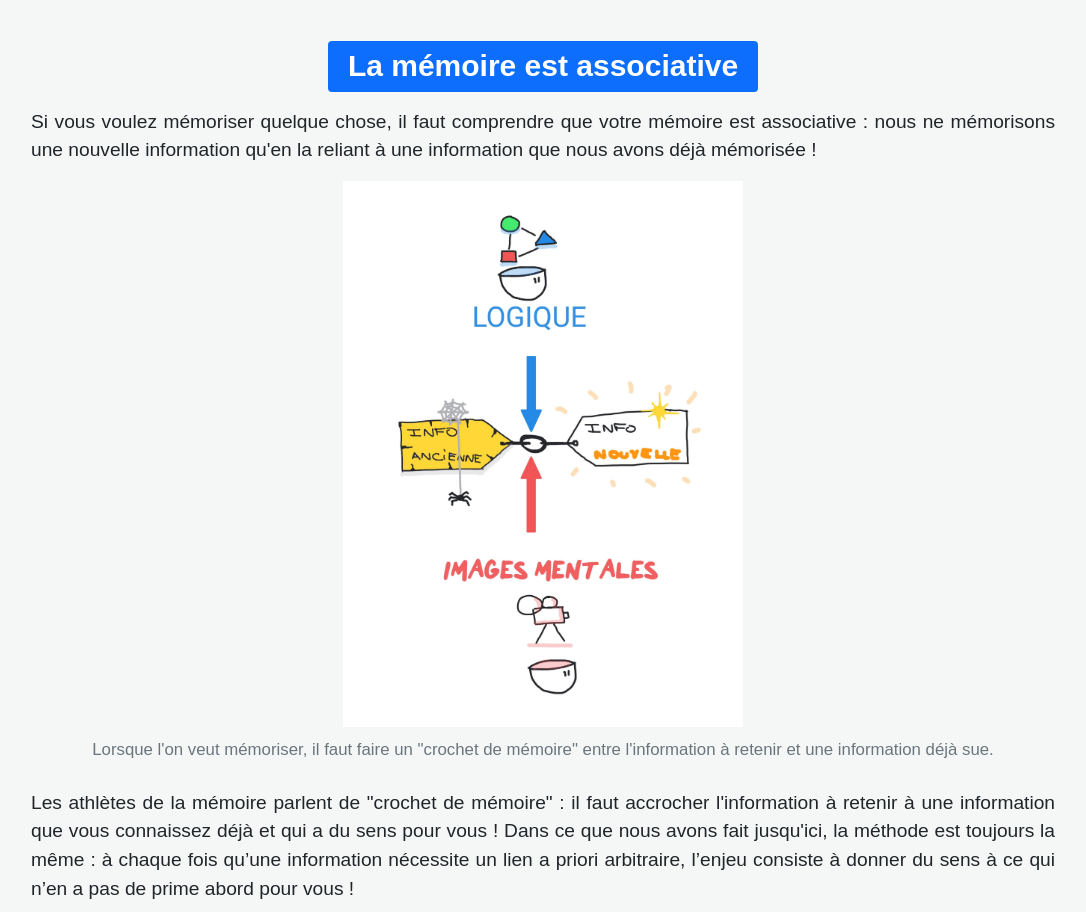
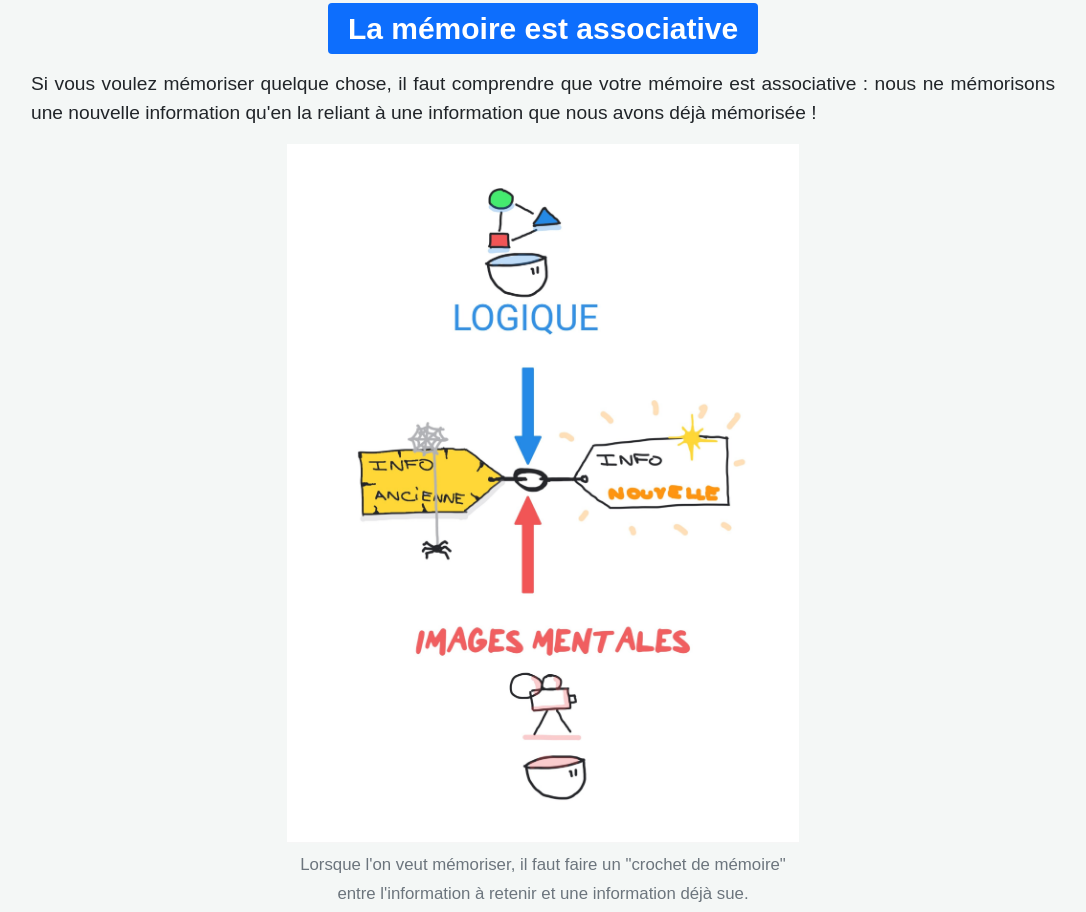
Before and after one commit to DavidLapierre/memoire_2021, a plain HTML site: page seanceCP1.html in a window 1280 px wide. Shown: the part 1179-2091 px from the top of the page, without its empty margins (97-1183 px from the left). Drawn offline with nearby package versions, Linux system fonts and the light colour scheme; a web font is replaced by a local one.

Commit message:
Add files via upload

```diff
--- a/seanceCP1.html
+++ b/seanceCP1.html
@@ -28,7 +28,7 @@
             <hr>
             <h2> Commençons à prendre conscience des points forts et des points faibles de notre cerveau ! </h2> <!-- STATUT -->
             <figure> <!-- LOGO -->
-                <img src="pictures/Logo_CP01.jpg" alt="logo" title="" id = "logo" style="width:400px"/>
+                <img src="pictures/Logo_CP01.jpg" alt="logo" title="" id = "logo" style="width:350px"/>
                 <!-- <figcaption>
                     Logo
                 </figcaption> -->
@@ -80,8 +80,8 @@
           Si vous voulez mémoriser quelque chose, il faut comprendre que votre mémoire est associative : nous ne mémorisons une nouvelle
           information qu'en la reliant à une information que nous avons déjà mémorisée !</p>
           <div class="text-center">
-            <div class="figure text-center mb-4" >
-              <img class="figure-img img-fluid" src="pictures/crochet_memoire.jpg" style="max-width: 400px;">
+            <div class="figure text-center mb-4 col-md-6" >
+              <img class="figure-img img-fluid" src="pictures/crochet_memoire.jpg" >
               <figcaption class="figure-caption"> Lorsque l'on veut mémoriser, il faut faire un "crochet de mémoire" entre l'information à retenir et une information déjà sue.</figcaption>
             </div>
             </div>
```
